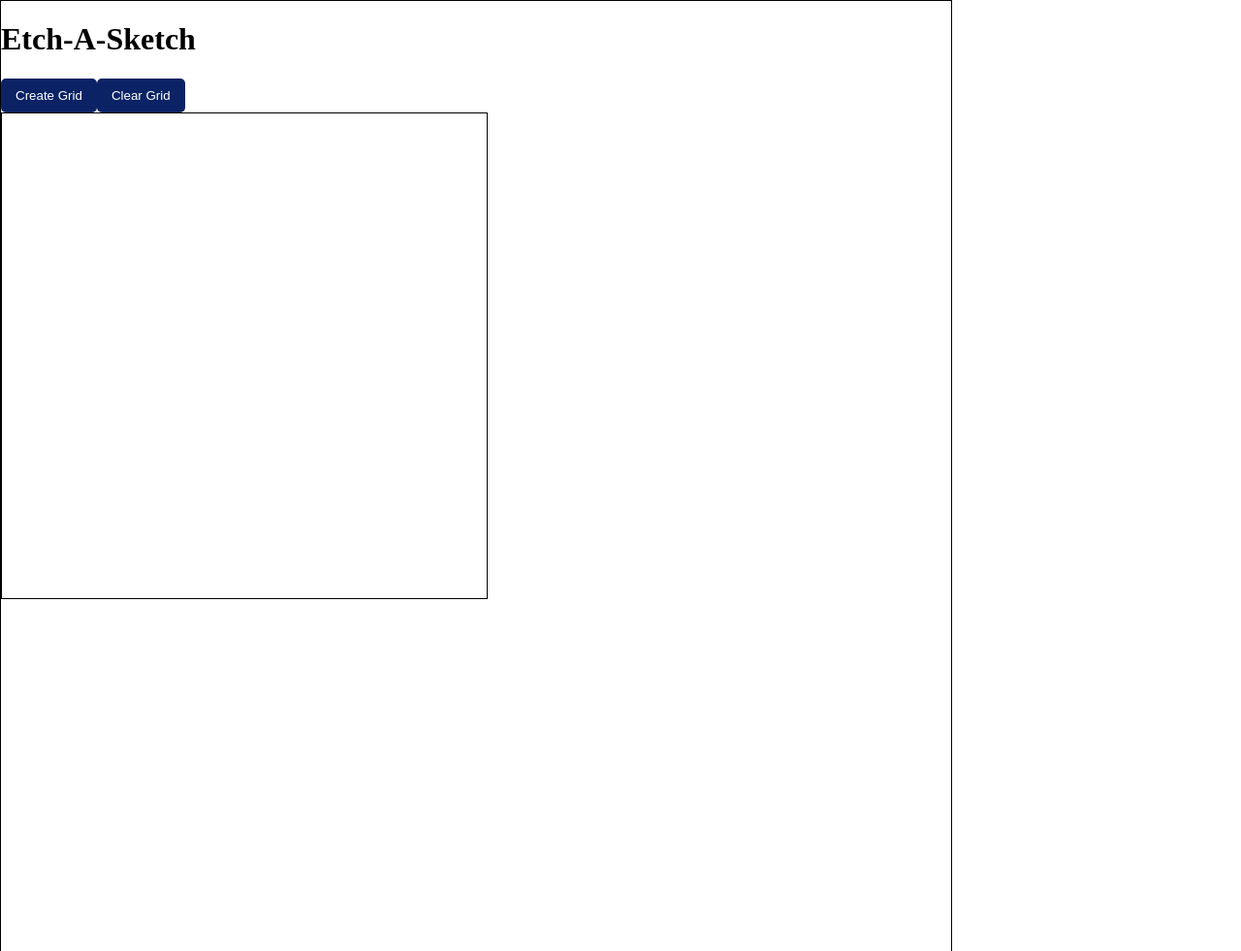
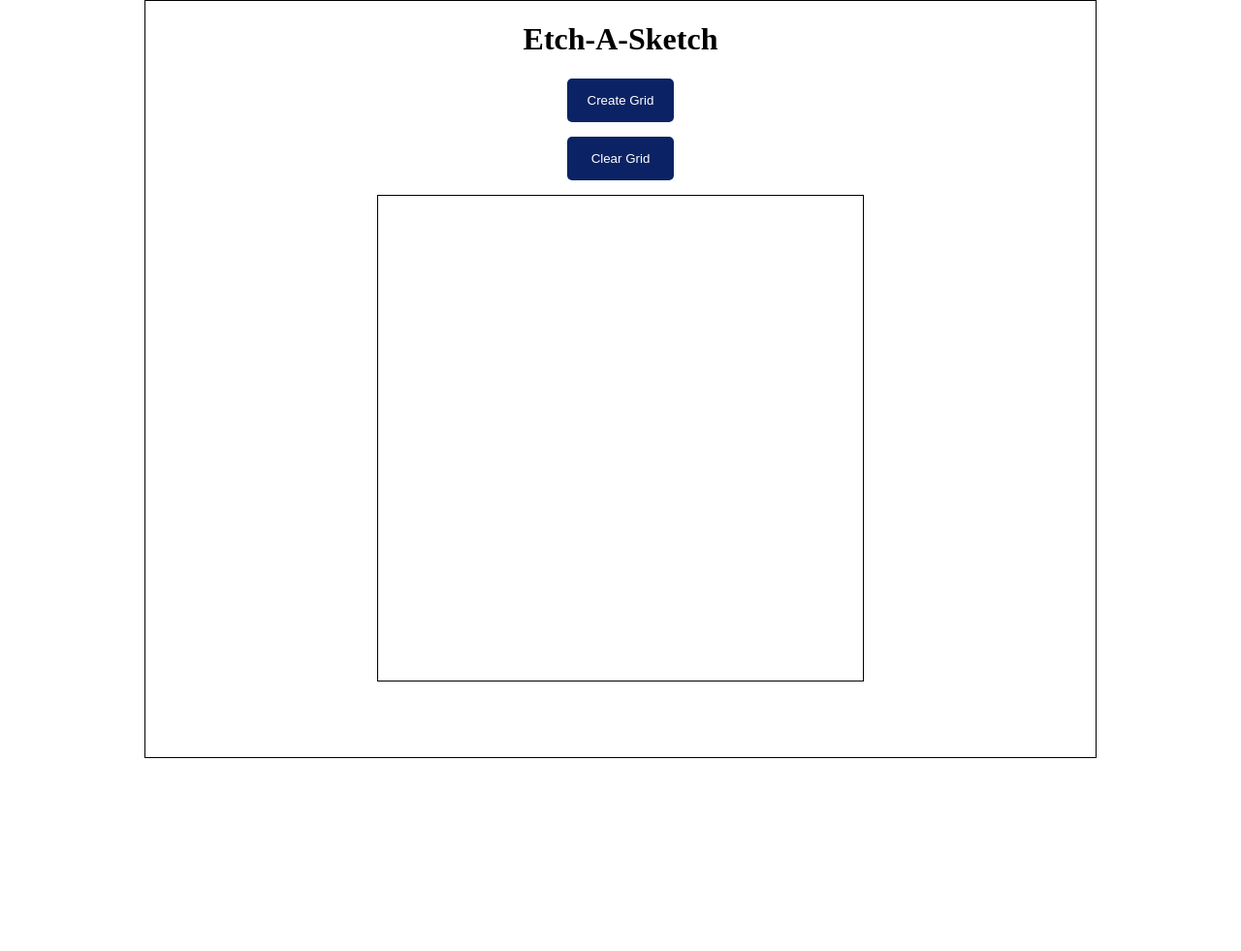
Before and after one commit to mattbuckwell/odin-etch-a-sketch, a plain HTML site: page index.html in a window 1280 px wide. Shown: the whole page at 97% size. After the commit the page ends 800 px from the top, so only its background shows below. Drawn offline with Linux system fonts and the light colour scheme.

Commit message:
Positioned the elements to be centered on the screen

```diff
--- a/css/styles.css
+++ b/css/styles.css
@@ -1,21 +1,28 @@
 body {
     padding: 0;
     margin: 0;
+    display: flex;
+    justify-content: center;
 }
 
 #container {
     width: 980px;
-    height: 980px;
+    height: 780px;
     border: 1px solid black;
+    display: flex;
+    flex-direction: column;
+    align-items: center;
 }
 
 .btn {
-    padding: 10px 15px;
+    padding: 15px 20px;
+    width: 110px;
     border: none;
     border-radius: 5px;
     background-color: #0b2364;
     color: #fff;
     cursor: pointer;
+    margin-bottom: 15px;
 }
 
 .game-board {
--- a/js/app.js
+++ b/js/app.js
@@ -42,7 +42,7 @@ function createGrid (gridSize) {
 }
 
 
-// ***** Attaching Elements *****
+// ***** Attaching Elements to Project Container *****
 container.appendChild(title);
 container.appendChild(startBtn);
 container.appendChild(clearBtn);
```
